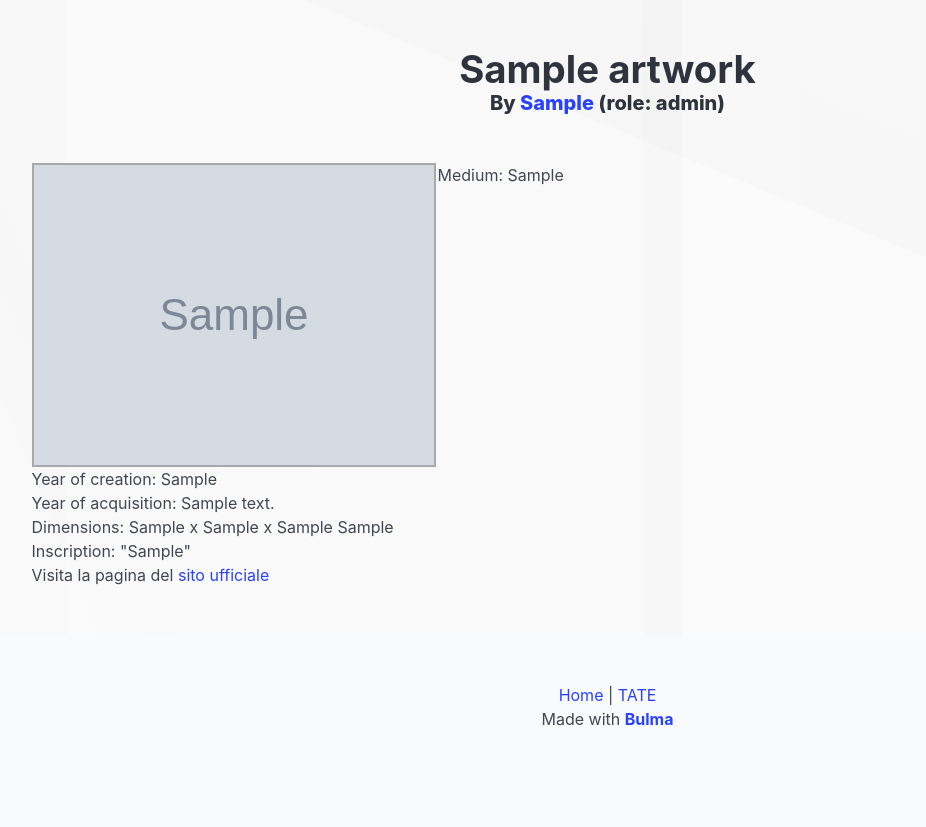
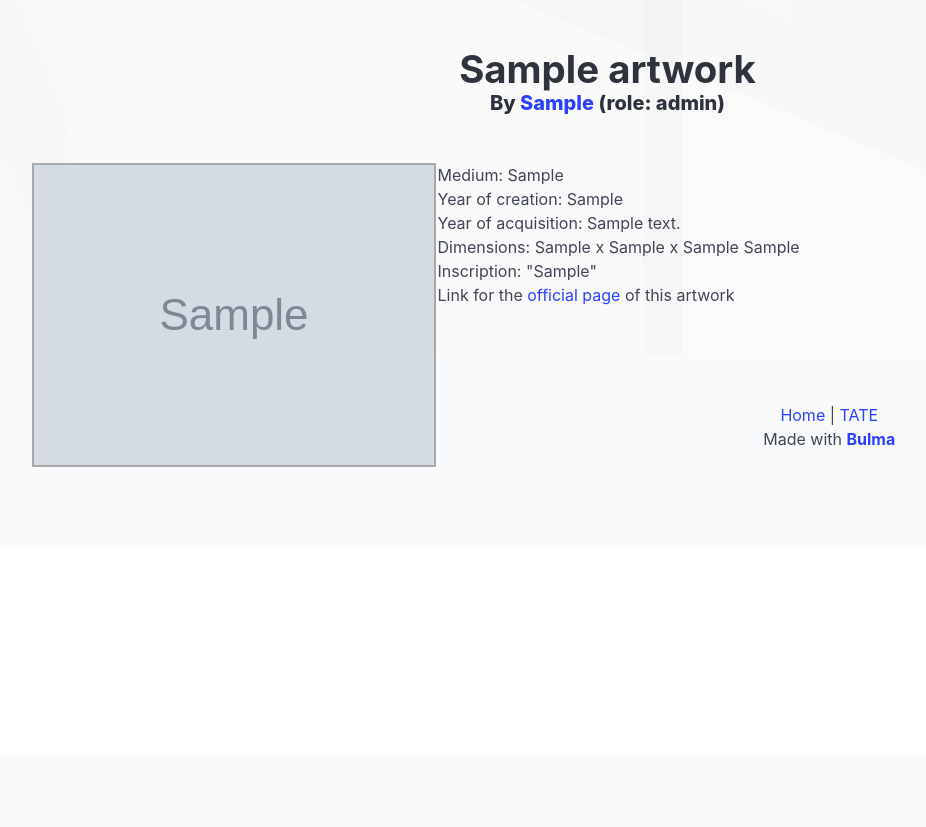
Before and after one commit to Xavija/TateMuseum, a PHP site: page /artwork.php?id=1 in a window 1280 px wide. Shown: the part 45-872 px from the top of the page, without its empty margins (35-961 px from the left). After the commit the page ends 512 px from the top, so only its background shows below. Run offline with PHP 8.4, Linux system fonts and the light colour scheme; tables that the repository leaves empty hold one stand-in row (values such as "Sample post"); grey boxes marked "Sample" are stand-in pictures; some libraries are stand-ins or nearby versions.

Commit message:
Completed translation

```diff
--- a/website/artist.php
+++ b/website/artist.php
@@ -45,8 +45,8 @@
 						$link = new mysqli($server, $user, $pass, $db);
 
 						if($link->connect_error) {
-							echo 'Errore di connessione al database.' . '<br>';
-							echo 'Codice di errore: ' . $link->connect_error . '<br>';
+							echo 'Unable to connect to ' .$db. ' DB<br>';
+							echo 'Error code: ' . $link->connect_error . '<br>';
 							exit;
 						}
 					}
--- a/website/artwork.php
+++ b/website/artwork.php
@@ -45,8 +45,8 @@
 					$link = new mysqli($server, $user, $pass, $db);
 
 					if($link->connect_error) {
-						echo 'Errore di connessione al database.' . '<br>';
-						echo 'Codice di errore: ' . $link->connect_error . '<br>';
+						echo 'Unable to connect to ' .$db. ' DB<br>';
+						echo 'Error code: ' . $link->connect_error . '<br>';
 						exit;
 					}
 				}
@@ -96,7 +96,6 @@
 					if($result["Medium"])
 						echo 'Medium: ' .$result["Medium"] .'<br>';
 
-					echo '<div style="clear: left">';
 					if($result["Year"])
 						echo 'Year of creation: ' .$result["Year"] .'<br>';
 					if($result["AcquisitionYear"])
@@ -112,8 +111,7 @@
 						echo 'Inscription: "' .$result["Inscription"]. '"<br>';
 
 					if($result["url"])
-						echo 'Visita la pagina del <a href="' .$result["url"]. '">sito ufficiale</a>';
-					echo '</div>';
+						echo 'Link for the <a href="' .$result["url"]. '">official page</a> of this artwork';
 				}
 				else echo 'Internal Error OR Empty Result<br><br>';
 
```
